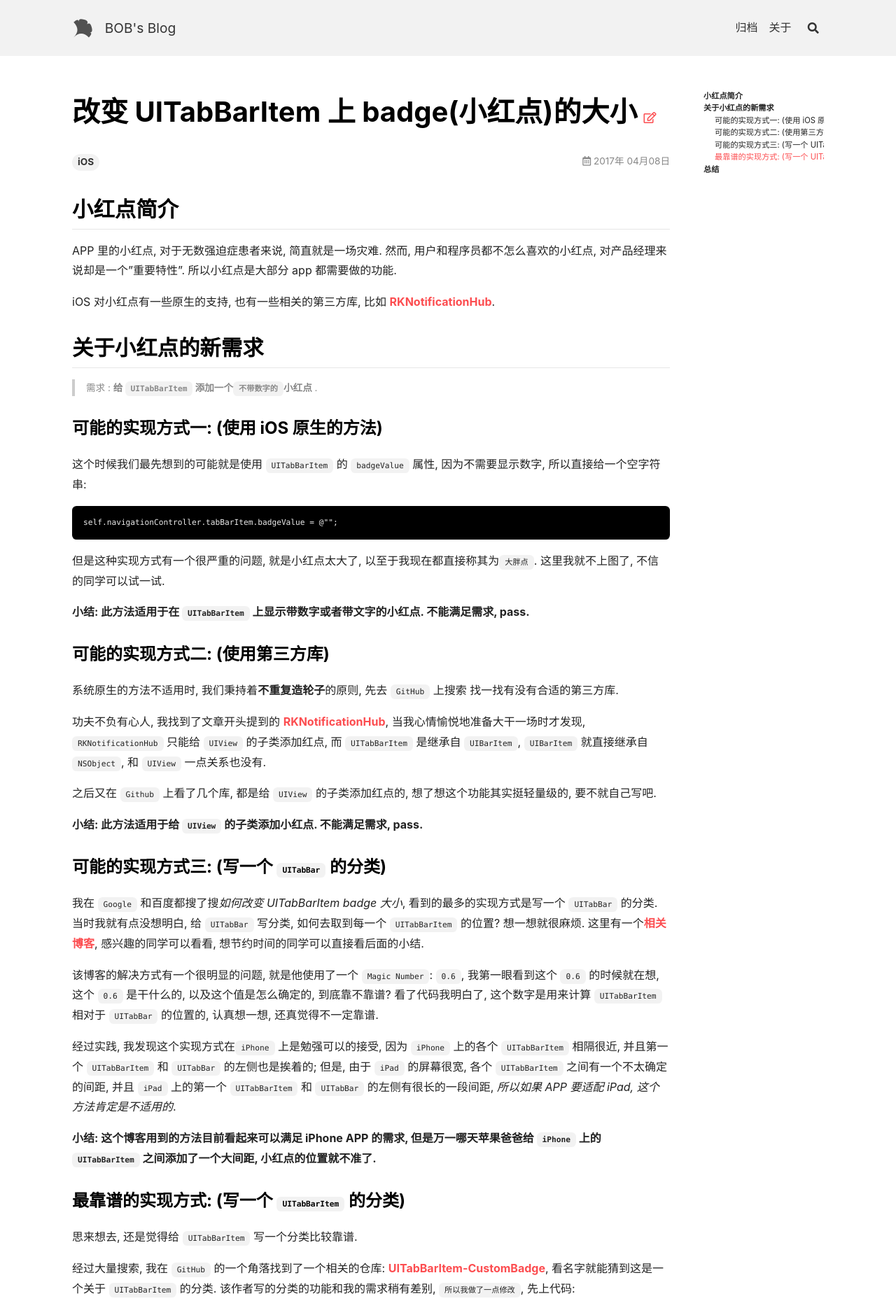
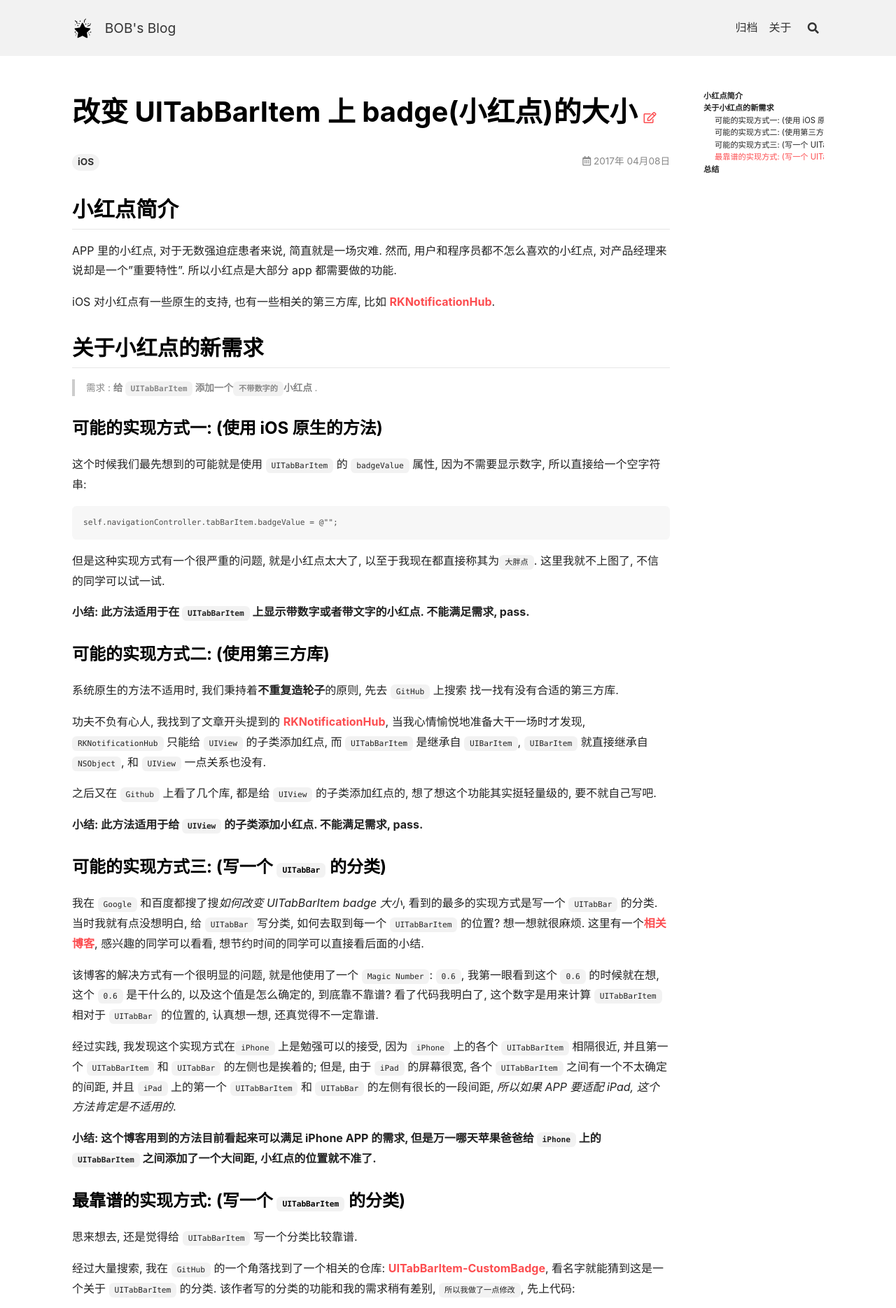
Before and after one commit to Huang-Libo/Huang-Libo.github.io, a Jekyll site: the page built from _posts/2017-04-08-change-UITabBarItem-badge-size.markdown, in a window 1280 px wide. Shown: the top 1869 px of the page at 70% size. Built offline with Jekyll 4.4.1, drawn with Linux system fonts in a browser that asks for light colours; nearby versions of some CDN libraries.

Commit message:
修改 code theme、logo.svg

```diff
--- a/_config.yml
+++ b/_config.yml
@@ -17,7 +17,7 @@
 ## => Site Settings
 ##############################
 text_skin: default # "default" (default), "dark", "forest", "ocean", "chocolate", "orange"
-highlight_theme: tomorrow-night-bright # "default" (default), "tomorrow", "tomorrow-night", "tomorrow-night-eighties", "tomorrow-night-blue", "tomorrow-night-bright"
+highlight_theme: default # "default" (default), "tomorrow", "tomorrow-night", "tomorrow-night-eighties", "tomorrow-night-blue", "tomorrow-night-bright"
 url     : https://huang-Libo.github.io # the base hostname & protocol for your site e.g. https://www.someone.com
 baseurl : # does not include hostname
 title   : BOB's Blog
```
Also changed, not shown: _includes/svg/logo.svg.
